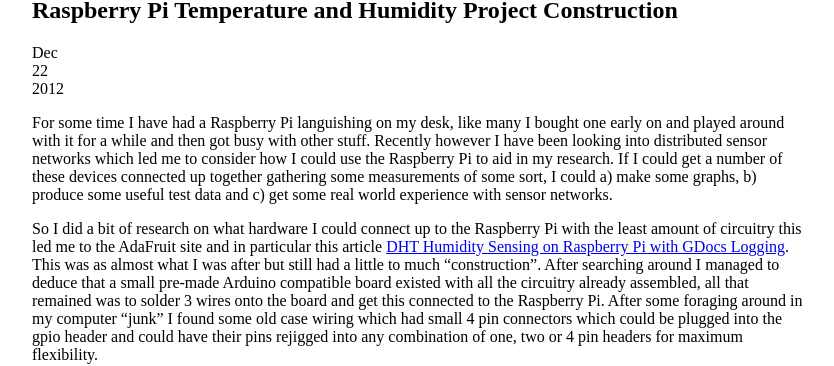
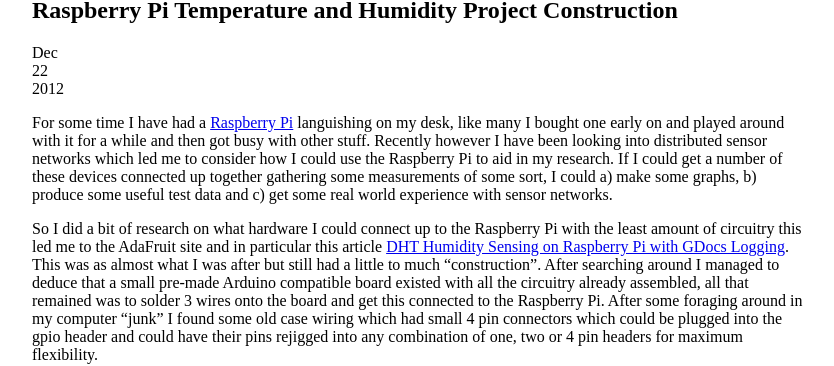
Before and after one commit to wolfeidau/wolfeidau_site, a Jekyll site: the page built from _posts/2012-12-22-raspberry-pi-temperature-and-humidity-project-construction.md, in a window 1280 px wide and 900 px high. Shown: the part 145-511 px from the top of the window, without its empty margins (218-1052 px from the left). Built offline with Jekyll 4.4.1, drawn with Linux system fonts in a browser that asks for light colours; some web fonts are replaced; comment, search, counter and statistics services are not loaded; some of the changed lines change nothing that is shown.

Commit message:
Missed a link.

```diff
--- a/_posts/2012-12-22-raspberry-pi-temperature-and-humidity-project-construction.md
+++ b/_posts/2012-12-22-raspberry-pi-temperature-and-humidity-project-construction.md
@@ -4,7 +4,7 @@
 category: raspberrpi, nodejs, hardware
 ---
 
-For some time I have had a Raspberry Pi languishing on my desk, like many I bought one early on and played around with
+For some time I have had a [Raspberry Pi](http://www.raspberrypi.org/) languishing on my desk, like many I bought one early on and played around with
 it for a while and then got busy with other stuff. Recently however I have been looking into distributed sensor networks
 which led me to consider how I could use the Raspberry Pi to aid in my research. If I could get a number of these devices
 connected up together gathering some measurements of some sort, I could a) make some graphs, b) produce some useful
```
